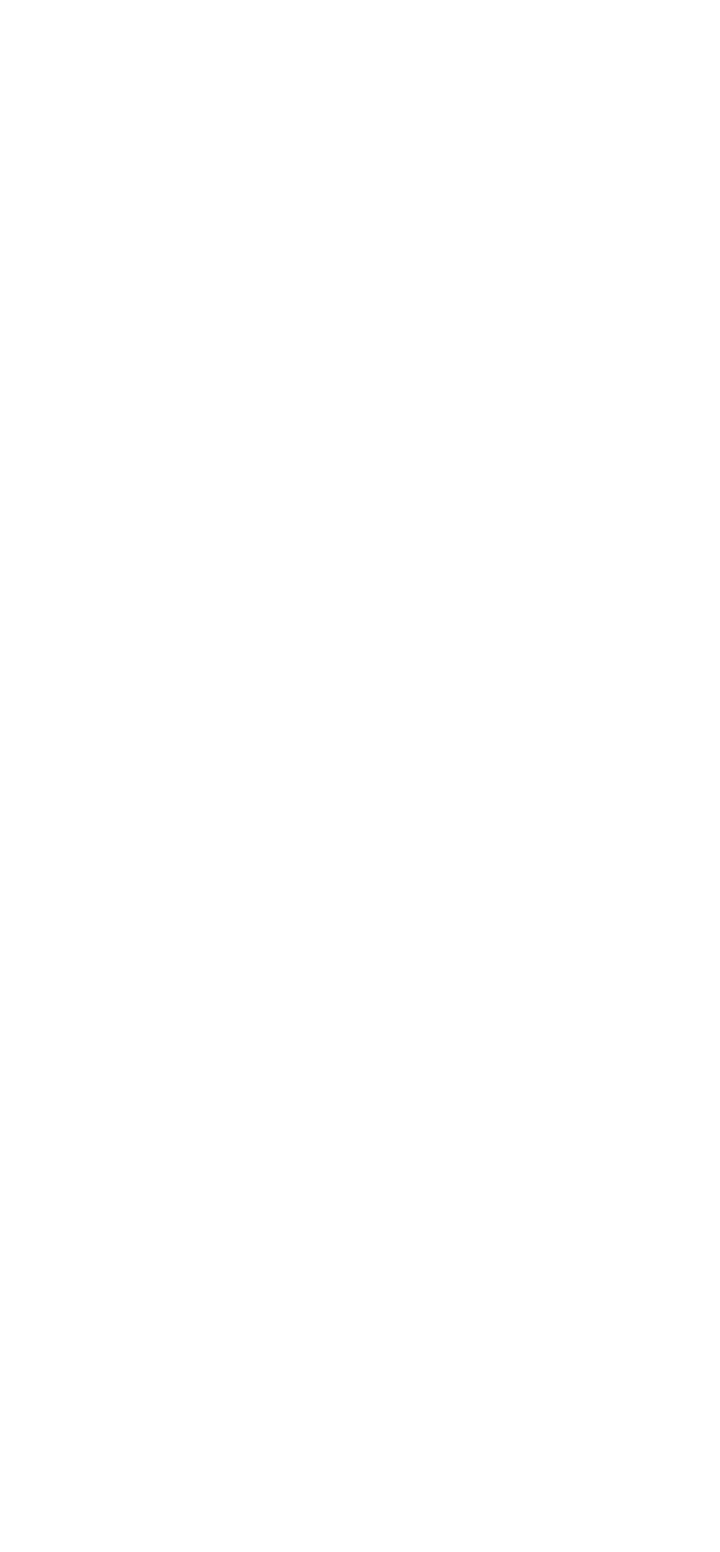
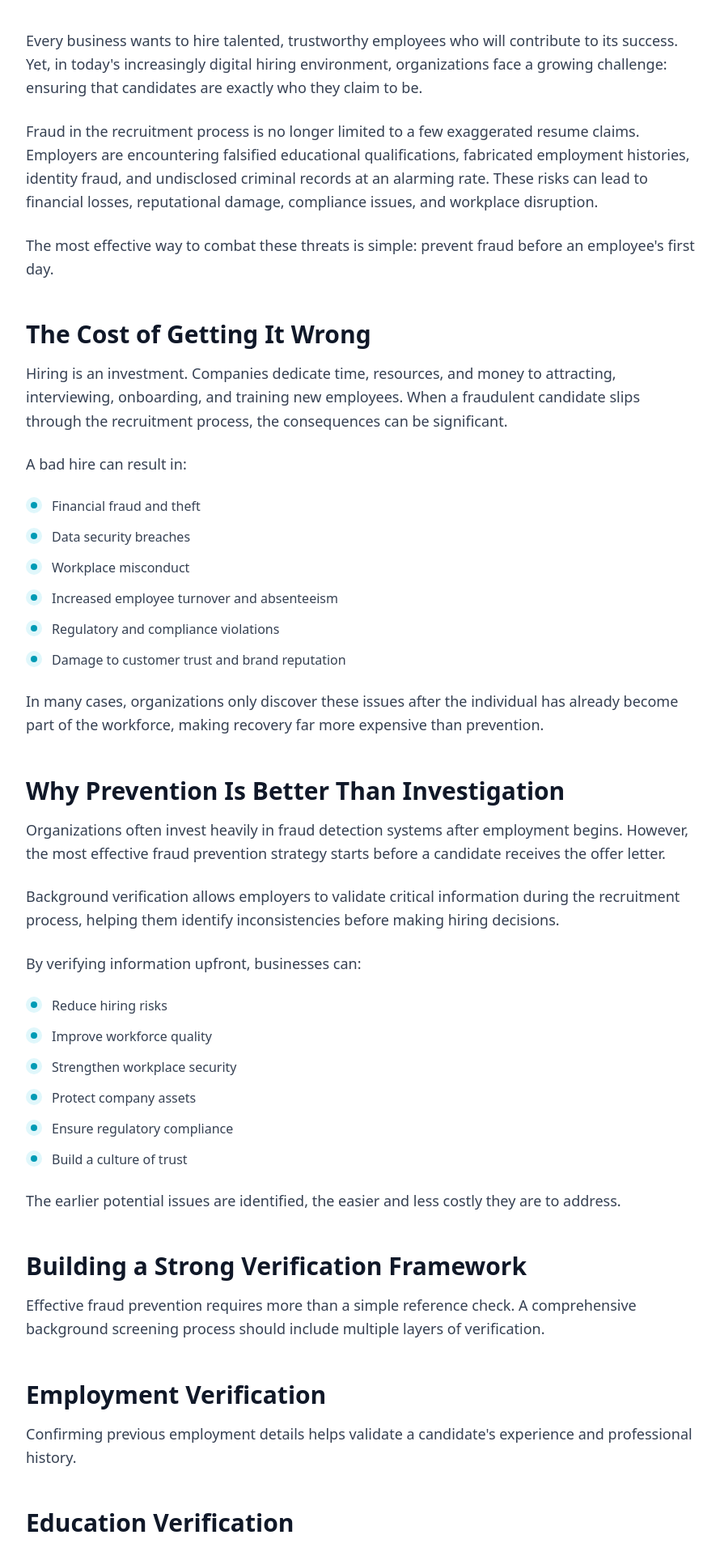
Before and after one commit to CodeOne-X-JFS-ICT/Verifieze-next, a Next.js app: page /blog/fraud-prevention-before-day-one in a window 1280 px wide. Before the commit this address had no page. Shown: the part 880-2797 px from the top of the page at 81% size, without its empty margins (192-1082 px from the left). Before the commit the page ends 800 px from the top, so only its background shows below. Built offline with nearby package versions, Linux system fonts and the light colour scheme.

Commit message:
Blog 2 added

```diff
--- a/src/data/blogs.js
+++ b/src/data/blogs.js
@@ -66,4 +66,163 @@ export const blogs = [
       },
     ],
   },
+  {
+    slug: "fraud-prevention-before-day-one",
+    title: "Fraud Prevention Before Day One",
+    excerpt:
+      "Fraud in recruitment is rising fast — from falsified qualifications to identity theft. The most effective way to protect your organization is to prevent fraud before a candidate's first day, not after.",
+    category: "Fraud Prevention",
+    readTime: "6 min read",
+    date: "July 10, 2026",
+    author: "VERIFIEZE Team",
+    coverImage: "/images/Address Checks.jpg",
+    content: [
+      {
+        type: "paragraph",
+        text: "Every business wants to hire talented, trustworthy employees who will contribute to its success. Yet, in today's increasingly digital hiring environment, organizations face a growing challenge: ensuring that candidates are exactly who they claim to be.",
+      },
+      {
+        type: "paragraph",
+        text: "Fraud in the recruitment process is no longer limited to a few exaggerated resume claims. Employers are encountering falsified educational qualifications, fabricated employment histories, identity fraud, and undisclosed criminal records at an alarming rate. These risks can lead to financial losses, reputational damage, compliance issues, and workplace disruption.",
+      },
+      {
+        type: "paragraph",
+        text: "The most effective way to combat these threats is simple: prevent fraud before an employee's first day.",
+      },
+      {
+        type: "heading",
+        text: "The Cost of Getting It Wrong",
+      },
+      {
+        type: "paragraph",
+        text: "Hiring is an investment. Companies dedicate time, resources, and money to attracting, interviewing, onboarding, and training new employees. When a fraudulent candidate slips through the recruitment process, the consequences can be significant.",
+      },
+      {
+        type: "paragraph",
+        text: "A bad hire can result in:",
+      },
+      {
+        type: "list",
+        items: [
+          "Financial fraud and theft",
+          "Data security breaches",
+          "Workplace misconduct",
+          "Increased employee turnover and absenteeism",
+          "Regulatory and compliance violations",
+          "Damage to customer trust and brand reputation",
+        ],
+      },
+      {
+        type: "paragraph",
+        text: "In many cases, organizations only discover these issues after the individual has already become part of the workforce, making recovery far more expensive than prevention.",
+      },
+      {
+        type: "heading",
+        text: "Why Prevention Is Better Than Investigation",
+      },
+      {
+        type: "paragraph",
+        text: "Organizations often invest heavily in fraud detection systems after employment begins. However, the most effective fraud prevention strategy starts before a candidate receives the offer letter.",
+      },
+      {
+        type: "paragraph",
+        text: "Background verification allows employers to validate critical information during the recruitment process, helping them identify inconsistencies before making hiring decisions.",
+      },
+      {
+        type: "paragraph",
+        text: "By verifying information upfront, businesses can:",
+      },
+      {
+        type: "list",
+        items: [
+          "Reduce hiring risks",
+          "Improve workforce quality",
+          "Strengthen workplace security",
+          "Protect company assets",
+          "Ensure regulatory compliance",
+          "Build a culture of trust",
+        ],
+      },
+      {
+        type: "paragraph",
+        text: "The earlier potential issues are identified, the easier and less costly they are to address.",
+      },
+      {
+        type: "heading",
+        text: "Building a Strong Verification Framework",
+      },
+      {
+        type: "paragraph",
+        text: "Effective fraud prevention requires more than a simple reference check. A comprehensive background screening process should include multiple layers of verification.",
+      },
+      {
+        type: "heading",
+        text: "Employment Verification",
+      },
+      {
+        type: "paragraph",
+        text: "Confirming previous employment details helps validate a candidate's experience and professional history.",
+      },
+      {
+        type: "heading",
+        text: "Education Verification",
+      },
+      {
+        type: "paragraph",
+        text: "Verifying academic credentials ensures candidates possess the qualifications required for the role.",
+      },
+      {
+        type: "heading",
+        text: "Identity Verification",
+      },
+      {
+        type: "paragraph",
+        text: "Authenticating personal information reduces the risk of identity fraud and document manipulation.",
+      },
+      {
+        type: "heading",
+        text: "Criminal Background Checks",
+      },
+      {
+        type: "paragraph",
+        text: "Where legally permitted, criminal record screening can provide important insights into potential risk factors.",
+      },
+      {
+        type: "heading",
+        text: "Reference Verification",
+      },
+      {
+        type: "paragraph",
+        text: "Speaking with professional references helps employers gain a clearer understanding of a candidate's character, performance, and reliability.",
+      },
+      {
+        type: "paragraph",
+        text: "Together, these checks provide a more complete picture of the individual behind the resume.",
+      },
+      {
+        type: "heading",
+        text: "Creating a Culture of Trust",
+      },
+      {
+        type: "paragraph",
+        text: "Fraud prevention is not about distrusting candidates. It's about creating a fair and transparent hiring process for everyone.",
+      },
+      {
+        type: "paragraph",
+        text: "When organizations implement consistent background verification procedures, they demonstrate a commitment to integrity, accountability, and responsible hiring. This benefits not only employers but also honest candidates who have worked hard to build credible careers.",
+      },
+      {
+        type: "paragraph",
+        text: "Trust begins with verification, and strong verification practices help establish a workplace culture where integrity is valued from day one.",
+      },
+      {
+        type: "paragraph",
+        text: "Fraud prevention does not begin after an employee joins the organization — it begins during the hiring process itself. By investing in comprehensive background verification, businesses can identify potential risks before they become costly problems, protect their reputation, and build stronger, more trustworthy teams.",
+      },
+      {
+        type: "highlight",
+        text: "In today's competitive business environment, the smartest organizations understand a simple truth: the best way to stop fraud is to prevent it before day one. Because every successful hire starts with confidence, and confidence starts with verification.",
+      },
+    ],
+  },
 ];
```
